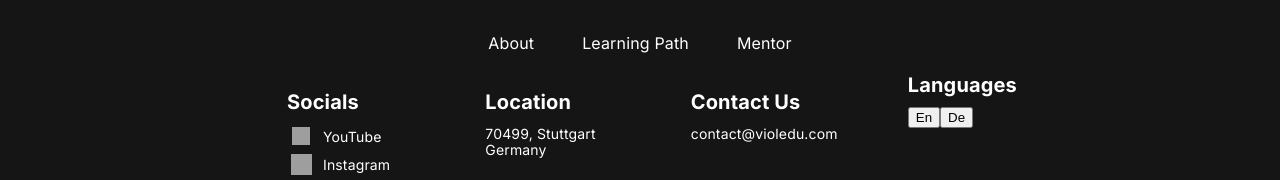
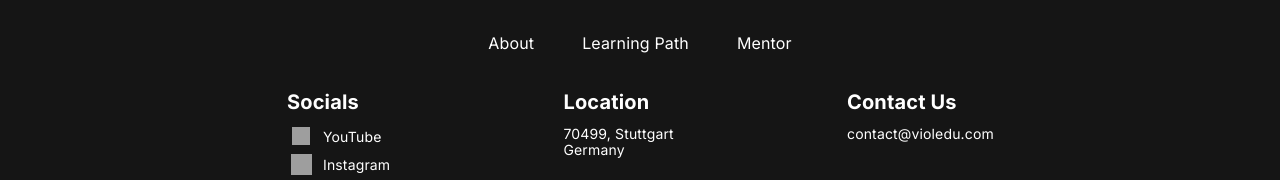
Before and after one commit to Violedu/violedu, a Next.js app: page / in a window 1280 px wide. Shown: the part 10148-10328 px from the top of the page. Built offline with nearby package versions, Linux system fonts and the light colour scheme; grey boxes are pictures that could not be loaded.

Commit message:
Update Footer.tsx

```diff
--- a/components/Footer.tsx
+++ b/components/Footer.tsx
@@ -163,13 +163,6 @@ const Footer: NextPage<FooterType> = ({
               </div>
             </div>
           </div>
-          <div className={styles.languages}>
-            <b className={styles.location1}>Languages</b>
-            <div className={styles.list1}>
-              <button className={styles.en}>En</button>
-              <button className={styles.en}>De</button>
-            </div>
-          </div>
         </div>
       </div>
       <div className={styles.bottomInfo}>
```
